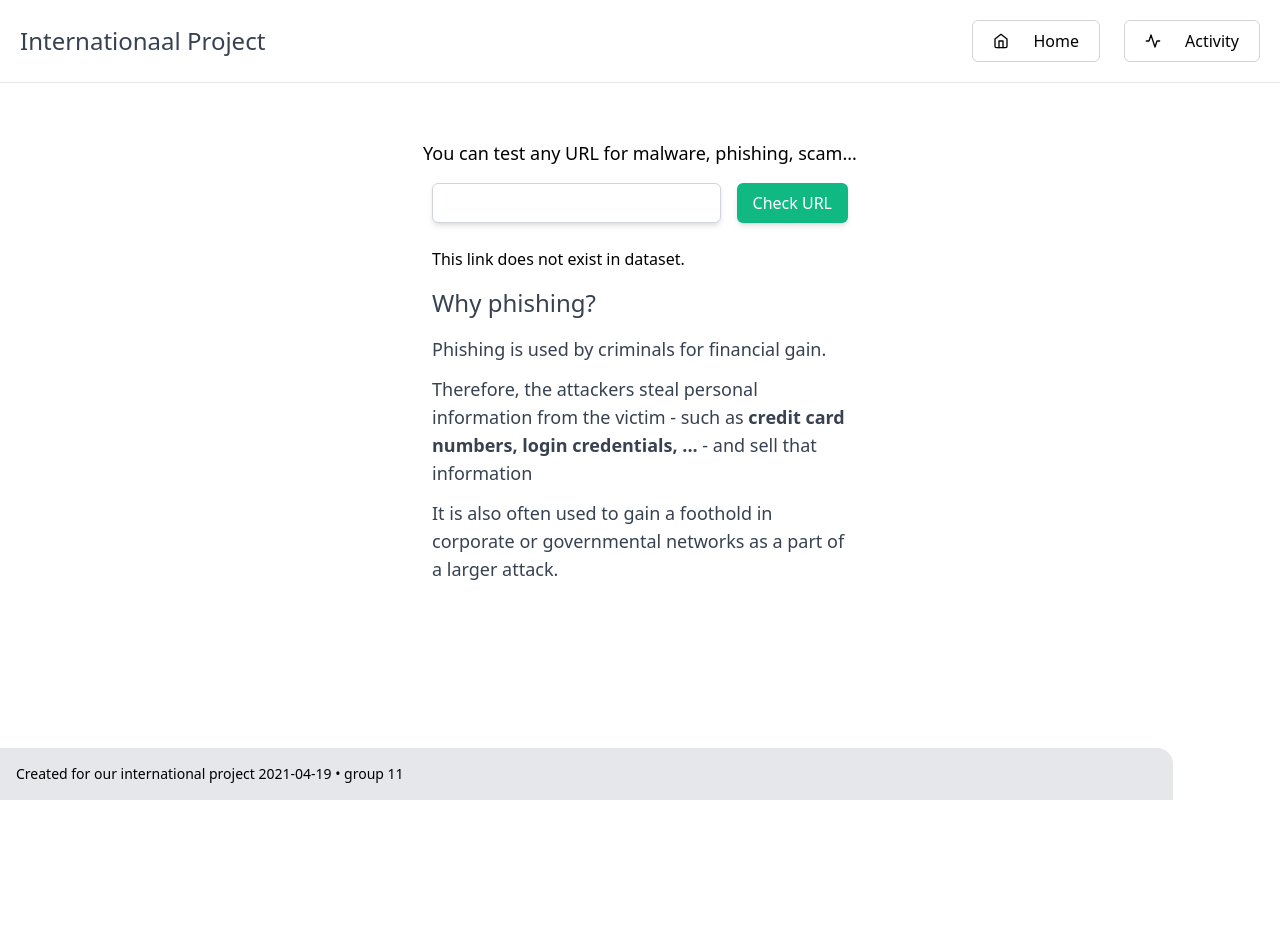
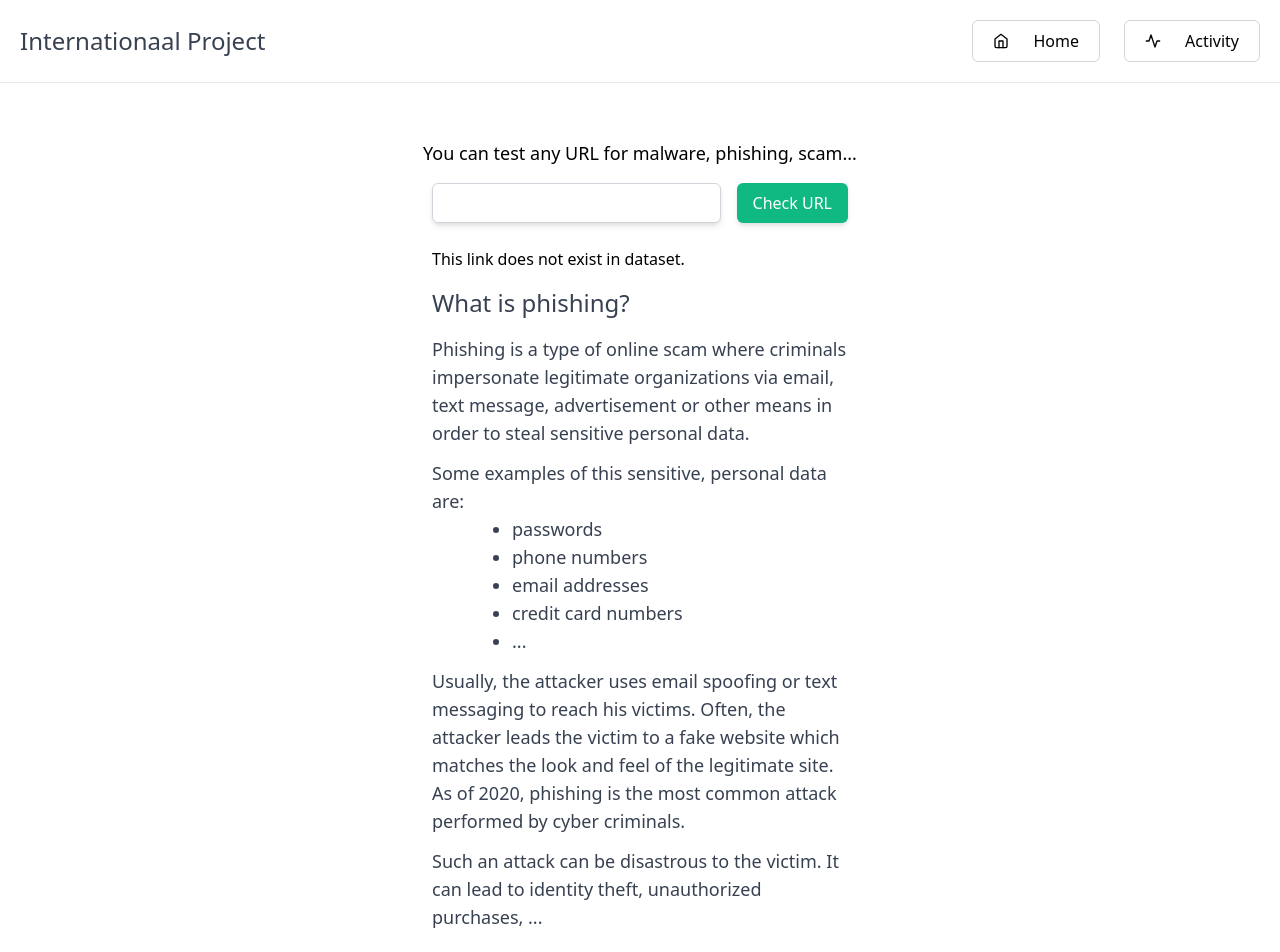
Before and after one commit to laurens-mesure/internationaal_project, a React (Create React App) app: page / in a window 1280 px wide. Shown: the top 952 px of the page. Before the commit the page ends 800 px from the top, so only its background shows below. Built offline with nearby package versions, Linux system fonts and the light colour scheme.

Commit message:
change why phishing into what is phishing

```diff
--- a/src/Components/WhatIs.tsx
+++ b/src/Components/WhatIs.tsx
@@ -3,11 +3,23 @@ import React from "react";
 const WhatIs: React.FC = () => {
     return (
         <section className="mx-auto w-11/12 sm:w-2/3 xl:w-1/3 text-gray-700 text-lg mb-4 mt-4">
-            <h1 className="text-2xl 2xl:font-bold mb-4 mt-2">Why phishing?</h1>
-            <p className="mb-3">Phishing is used by criminals for financial gain.</p>
-            <p className="mb-3">Therefore, the attackers steal personal information from the victim - such as <strong>credit card numbers,
-                login credentials, ...</strong> - and sell that information</p>
-            <p className="mb-3">It is also often used to gain a foothold in corporate or governmental networks as a part of a larger attack.</p>
+            <h1 className="text-2xl 2xl:font-bold mb-4 mt-2">What is phishing?</h1>
+            <p className="mb-3">Phishing is a type of online scam where criminals impersonate legitimate organizations
+                via email, text message, advertisement or other means in order to steal sensitive personal data.</p>
+            <p> Some examples of this sensitive, personal data are:</p>
+            <ul className="list-disc ml-20 mb-3">
+                <li>passwords</li>
+                <li>phone numbers</li>
+                <li>email addresses</li>
+                <li>credit card numbers</li>
+                <li>...</li>
+            </ul>
+            <p className="mb-3">Usually, the attacker uses email spoofing or text messaging to reach his victims.
+                Often, the attacker leads the victim to a fake website which matches the look and feel
+                of the legitimate site. As of 2020, phishing is the most common attack performed by cyber criminals.
+            </p>
+            <p className="mb-3">Such an attack can be disastrous to the victim. It can lead to identity theft,
+                unauthorized purchases, ...</p>
         </section>
     );
 };
```
